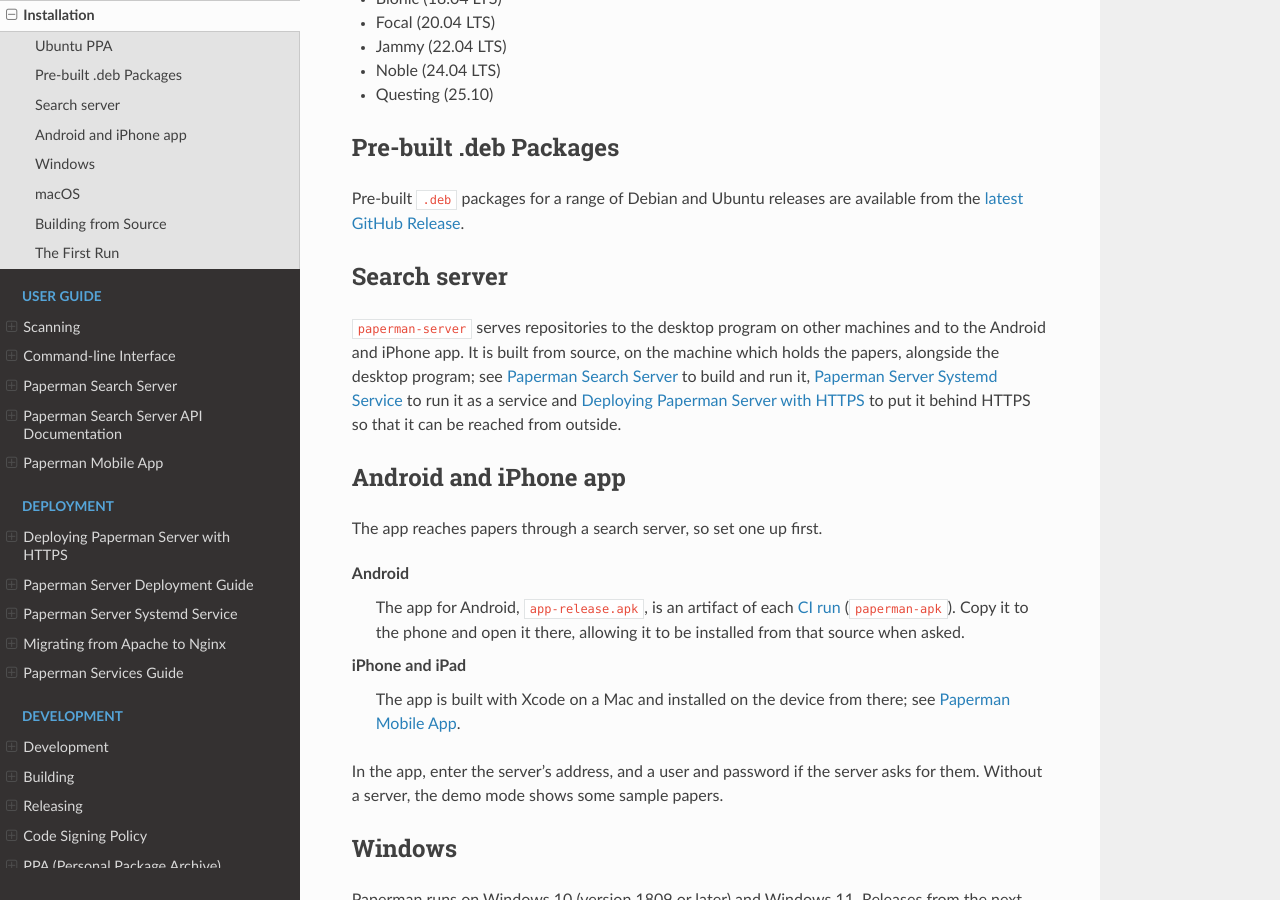
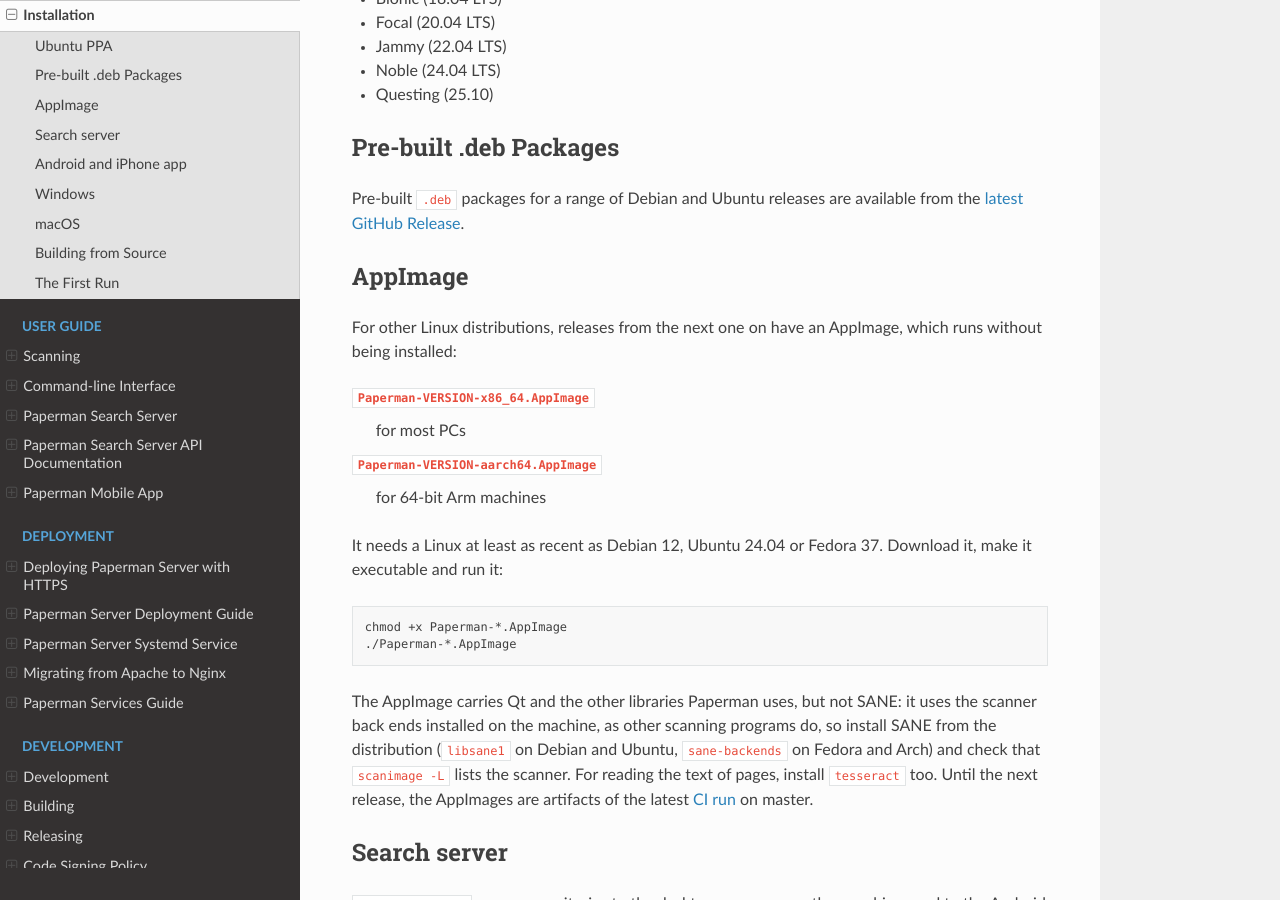
Before and after one commit to sjg20/paperman, a Sphinx documentation site: the page built from doc/install.rst, in a window 1280 px wide and 900 px high, scrolled down 425 px. Built offline with Sphinx 7.4.7 and the Read the Docs theme 3.1.0, drawn with Linux system fonts in a browser that asks for light colours.

Commit message:
doc: Describe the AppImage
The installation guide offers only the PPA and the .deb on Linux.

Describe the AppImage, what it needs, SANE from the distribution among
it, and where to get it before the next release. Mention it in the
README too.

Co-developed-by: Claude Opus 5.5 (1M context) <noreply@anthropic.com>
Claude-Session: https://claude.ai/code/session_01BxfLL7T8McSpFMMxYekitE

```diff
--- a/doc/install.rst
+++ b/doc/install.rst
@@ -26,6 +26,35 @@ Pre-built .deb Packages
 Pre-built ``.deb`` packages for a range of Debian and Ubuntu releases are
 available from the `latest GitHub Release
 <https://github.com/sjg20/paperman/releases/latest>`_.
+
+AppImage
+--------
+
+For other Linux distributions, releases from the next one on have an
+AppImage, which runs without being installed:
+
+``Paperman-VERSION-x86_64.AppImage``
+   for most PCs
+
+``Paperman-VERSION-aarch64.AppImage``
+   for 64-bit Arm machines
+
+It needs a Linux at least as recent as Debian 12, Ubuntu 24.04 or
+Fedora 37. Download it, make it executable and run it:
+
+.. code:: bash
+
+   chmod +x Paperman-*.AppImage
+   ./Paperman-*.AppImage
+
+The AppImage carries Qt and the other libraries Paperman uses, but not
+SANE: it uses the scanner back ends installed on the machine, as other
+scanning programs do, so install SANE from the distribution
+(``libsane1`` on Debian and Ubuntu, ``sane-backends`` on Fedora and Arch)
+and check that ``scanimage -L`` lists the scanner. For reading the text
+of pages, install ``tesseract`` too. Until the next release, the
+AppImages are artifacts of the latest `CI run
+<https://github.com/sjg20/paperman/actions/workflows/ci.yml>`_ on master.
 
 Search server
 -------------
```
Also changed, not shown: README.md (+7 -5 lines).
